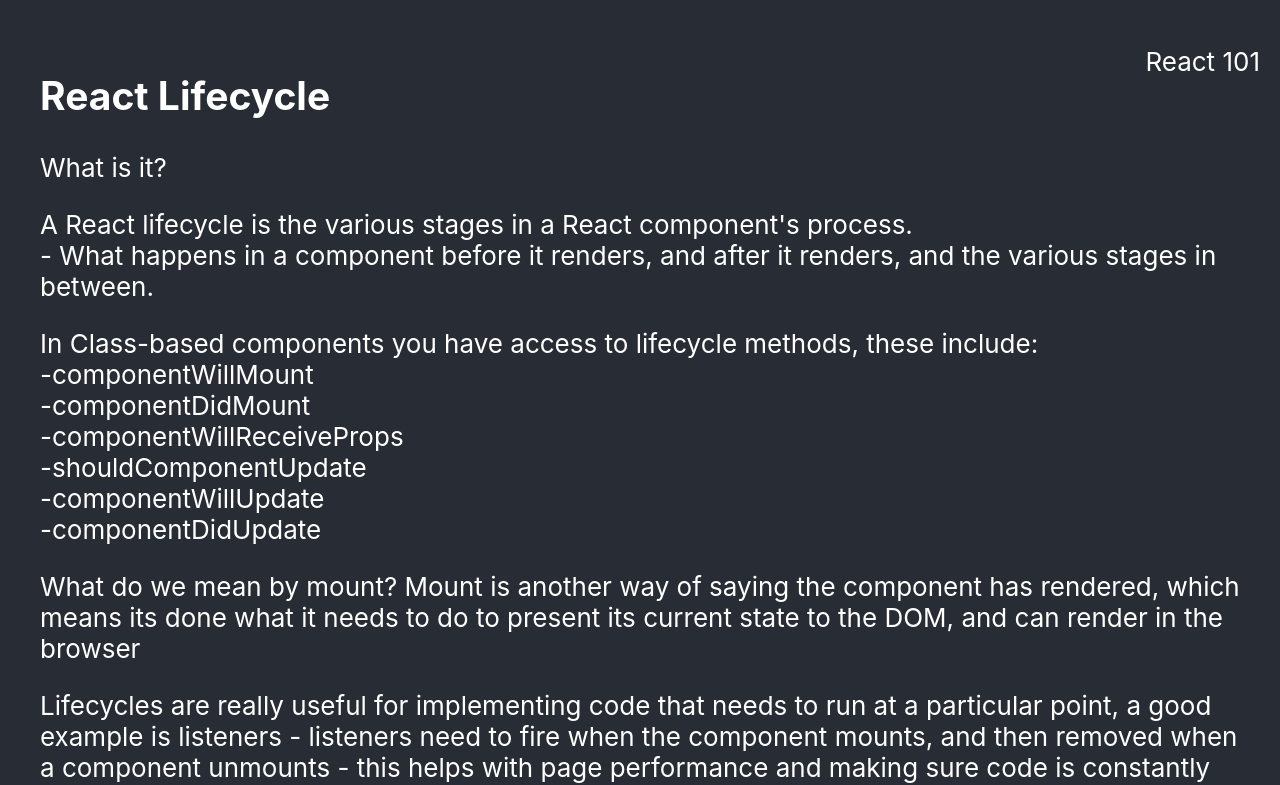
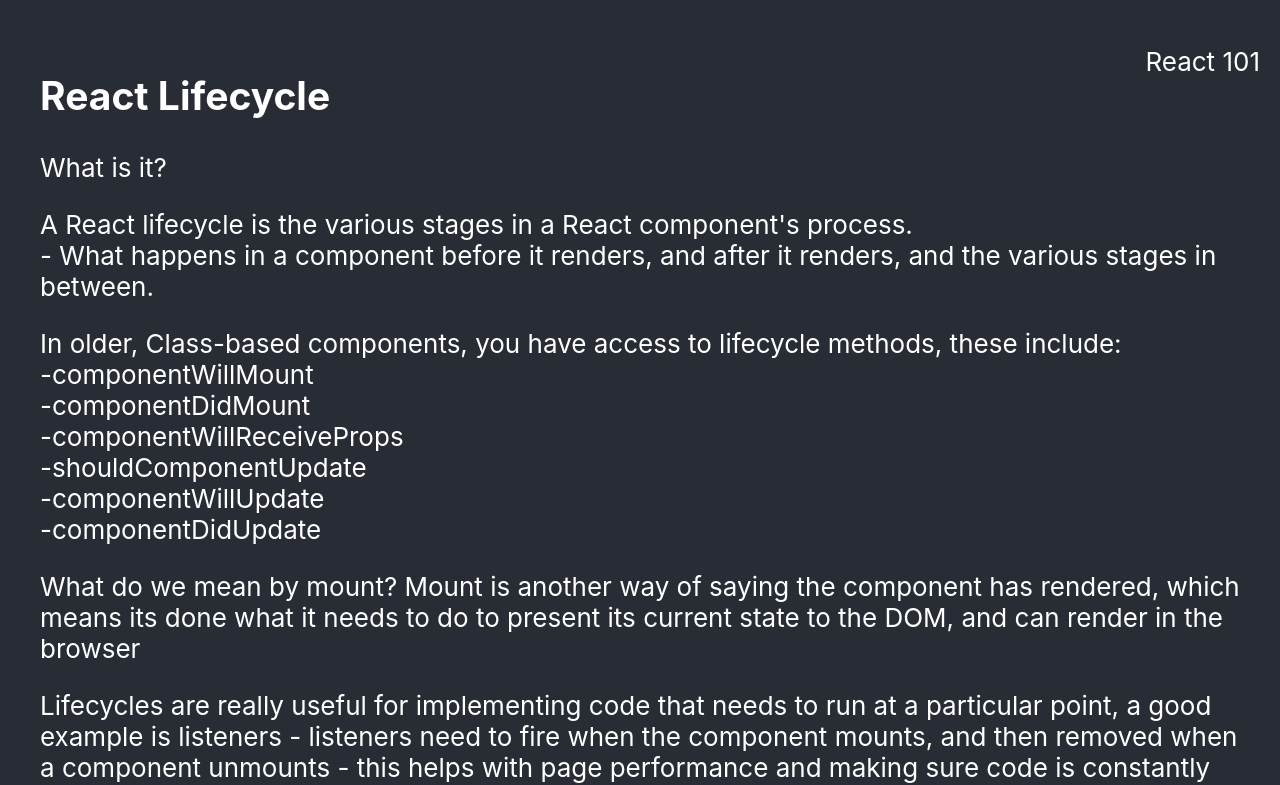
Before and after one commit to mike-bunce/junior-developer-program, a React (Create React App) app: page /lifecycles in a window 1280 px wide. Shown: the top 785 px of the page. Built offline with nearby package versions, Linux system fonts and the light colour scheme.

Commit message:
copy change

```diff
--- a/src/components/Lifecycles.jsx
+++ b/src/components/Lifecycles.jsx
@@ -11,7 +11,7 @@ const LifeCycles = () => {
       <p>A React lifecycle is the various stages in a React component's process.
         <br />- What happens in a component before it renders, and after it renders, and the various stages in between.
       </p>
-      <p>In Class-based components you have access to lifecycle methods, these include:
+      <p>In older, Class-based components, you have access to lifecycle methods, these include:
         <br />-componentWillMount
         <br />-componentDidMount
         <br />-componentWillReceiveProps
```
